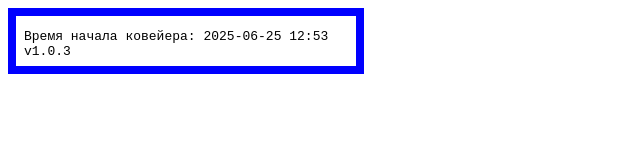
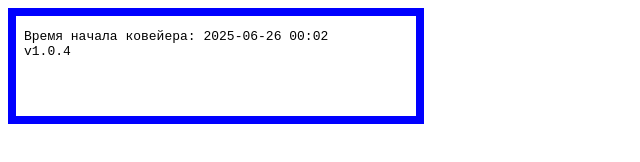
Before and after one commit to nikolai-vasilyev/web.test.app, a plain HTML site: page index.html in a window 1280 px wide. Shown: the whole page, without its empty margins (0-640 px from the left). Drawn offline with Linux system fonts and the light colour scheme.

Commit message:
test_deploy

```diff
--- a/index.html
+++ b/index.html
@@ -8,7 +8,7 @@
 </head>
 
 <body>
-    <iframe src="date_and_v.txt" frameborder="1" style: width="340" height="50" style="border: 8px solid blue">
+    <iframe src="date_and_v.txt" frameborder="1" style: width="400" height="100" style="border: 8px solid blue">
     </iframe>
 </body>
 
```
Also changed, not shown: date_and_v.txt, 1 other file.
